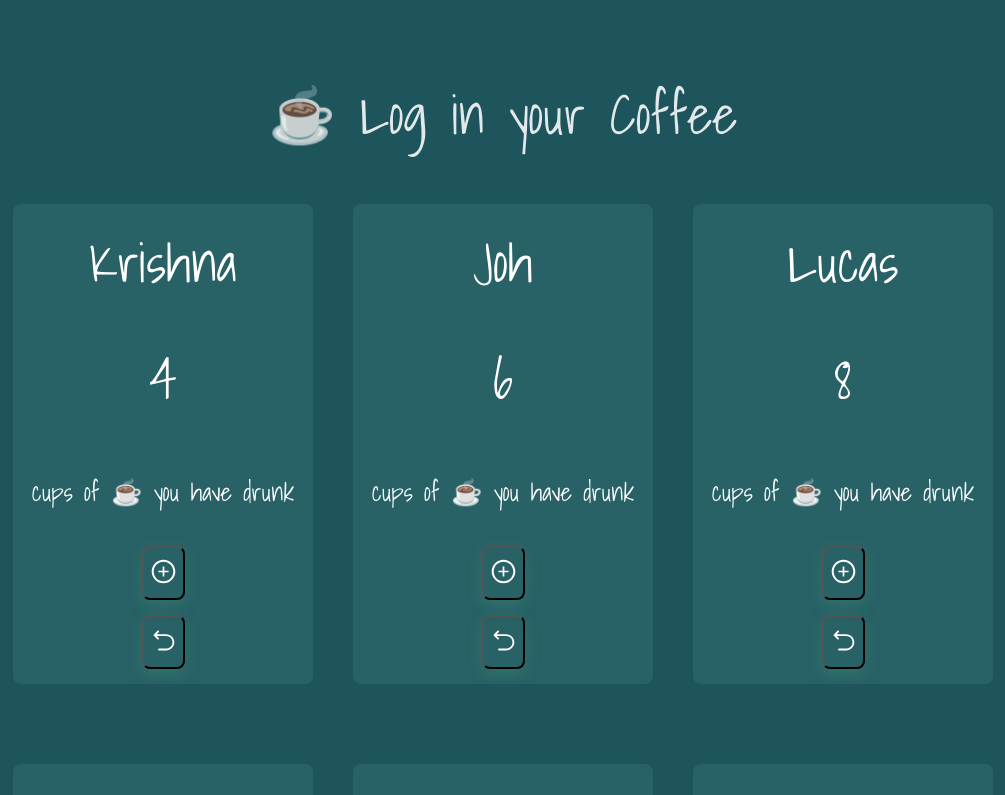
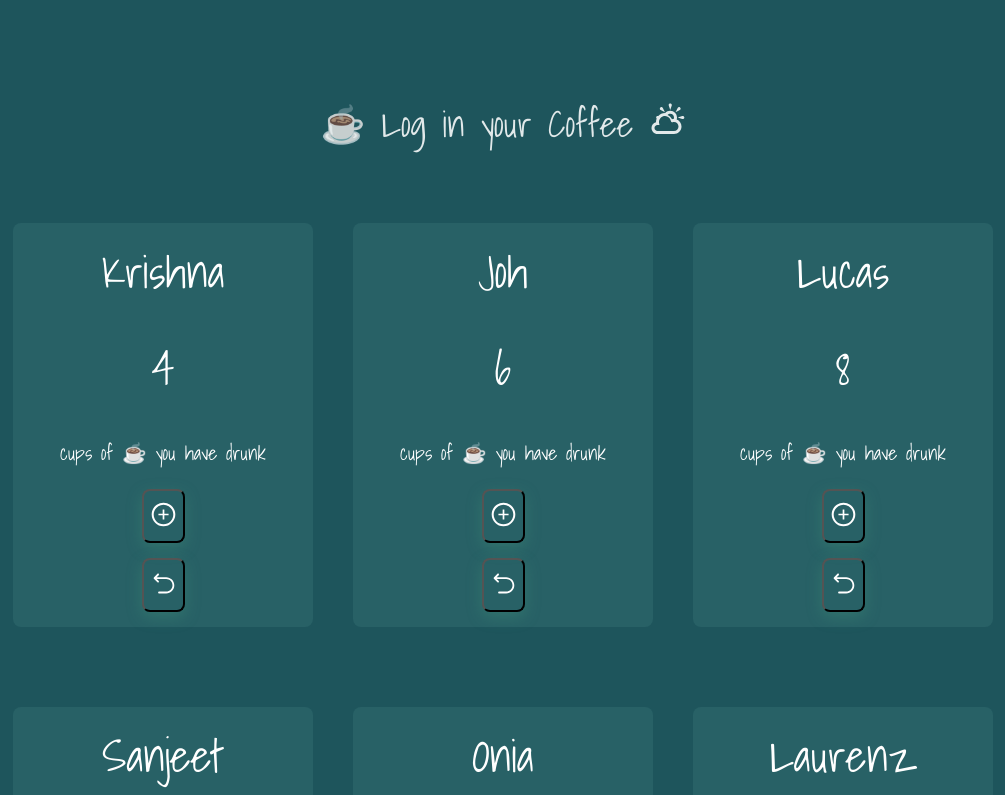
Before and after one commit to KrishnaA01/track-my-coffee-intake, a React (Vite) app: page / in a window 1280 px wide. Shown: the top 795 px of the page, without its empty margins (137-1142 px from the left). Built offline with nearby package versions, Linux system fonts and the light colour scheme.

Commit message:
added weather

```diff
--- a/package.json
+++ b/package.json
@@ -9,6 +9,7 @@
     "preview": "vite preview"
   },
   "dependencies": {
+    "moment": "^2.29.4",
     "react": "^18.2.0",
     "react-dom": "^18.2.0",
     "react-icons": "^4.7.1"
--- a/src/App.jsx
+++ b/src/App.jsx
@@ -1,13 +1,22 @@
-import React from 'react';
+import React, { useState } from 'react';
 import './App.css';
 import Card from './Card';
+import Weather from './Weather';
+import { TiWeatherPartlySunny } from 'react-icons/ti';
+
 
 function App() {
+
+   const [ showWeather, setShowWeather ] = useState(false);
+
+
   return (
     <div className='front_main'>
-      <h1>
-        ☕️ Log in your Coffee
-      </h1>
+      <h2>
+        ☕️ Log in your Coffee <span className='temp_icon'
+        onClick={()=> setShowWeather(!showWeather)}><TiWeatherPartlySunny /></span>
+        { showWeather ? <Weather /> : null }
+      </h2>
       <Card />
     </div>
   )
--- a/src/Card.jsx
+++ b/src/Card.jsx
@@ -1,4 +1,3 @@
-import React, { useState } from 'react';
 import { AiOutlinePlusCircle } from 'react-icons/ai';
 import { RxReset } from 'react-icons/rx';
 
@@ -17,10 +16,10 @@ function Card() {
     <section className='card_container'>
        { userInfo.map((item) => {
             return (
-                <div className='sub_card_container'>
+                <div className='sub_card_container' key={item.name}>
                     <h1>{item.name}</h1>
-                    <h2>{item.cups}</h2>
-                    <h4>cups of ☕️ you have drunk</h4>
+                    <h1>{item.cups}</h1>
+                    <p>cups of ☕️ you have drunk</p>
                     <button><AiOutlinePlusCircle /></button>
                     <button><RxReset /></button>
                 </div>
--- /dev/null
+++ b/src/CityTemp.jsx
@@ -0,0 +1,22 @@
+import React from 'react';
+import moment from 'moment';
+import './city_temp.css';
+
+
+
+const CityTemp = ({ weatherData }) => {
+  return (
+    <section className='temp_wrapper'>
+        <p>📍 {weatherData.name}</p>
+        <p>Temprature 🌡️ {weatherData.main.temp} &deg;C</p>
+        <p>Sunrise ☀️ {new Date(weatherData.sys.sunrise * 1000).toLocaleTimeString('en-IN')}</p>
+        <p>Sunset 🌞 {new Date(weatherData.sys.sunset * 1000).toLocaleTimeString('en-IN')}</p>
+        <p>⛅️ {weatherData.weather[0].main}</p>
+        <p>Humidity 💧 {weatherData.main.humidity} %</p>
+        <p>{moment().format('dddd')}</p>
+        <p>📆 {moment().format('LL')}</p>
+    </section>
+  )
+}
+
+export default CityTemp
--- /dev/null
+++ b/src/Weather.jsx
@@ -0,0 +1,41 @@
+import React from 'react';
+import { useState, useEffect } from 'react'
+import CityTemp from './CityTemp';
+
+
+const Weather = () => {
+
+  const [lat, setLat] = useState([52.51631]);
+  const [long, setLong] = useState([13.31748]);
+  const [data, setData] = useState([]);
+
+  useEffect(() => {
+      const fetchData = async () => {
+        navigator.geolocation.getCurrentPosition(function(position) {
+          setLat(position.coords.latitude);
+          setLong(position.coords.longitude);
+        });
+
+        await fetch(`${import.meta.env.VITE_APP_API_URL}/weather/?lat=${lat}&lon=${long}&units=metric&APPID=${import.meta.env.VITE_APP_API_KEY}`)
+        .then(res => res.json())
+        .then(result => {
+          setData(result)
+          console.log(result);
+        });
+      }
+      fetchData();
+    }, [lat,long])
+
+    return (
+      <div className="App">
+        {(typeof data.main != 'undefined') ? (
+          <CityTemp weatherData={data}/>
+        ): (
+          <div></div>
+        )}
+
+      </div>
+    );
+}
+
+export default Weather
--- /dev/null
+++ b/src/city_temp.css
@@ -0,0 +1,24 @@
+.temp_wrapper {
+    background-color: #286166;
+    padding: 20px 70px;
+    display: flex;
+    margin-top: 35px;
+    align-items: center;
+    justify-content: center;
+    border-radius: 8px;
+    flex-direction: column;
+}
+
+.temp_wrapper p {
+    font-size: 20px;
+    line-height: .5em;
+}
+
+.temp_icon {
+  cursor: pointer;
+  transition:color linear 0.25s;
+}
+
+.temp_icon:hover {
+    color: rgba(220, 137, 220, 0.963);
+}
--- a/src/index.css
+++ b/src/index.css
@@ -27,12 +27,18 @@ body {
   padding: 0;
 }
 
-h1, h2 {
-  font-size: 3em;
+h1 {
+  font-size: 2.5em;
   line-height: 0.5;
 }
-h4 {
-  font-size: 1.4em;
+
+h2 {
+  font-size: 2em;
+
+}
+
+p {
+  font-size: 1.1em;
 }
 
 button {
@@ -49,5 +55,5 @@ button {
   transition:border-color linear 0.25s;
 }
 button:hover {
-  border-color: rgba(249, 161, 249, 0.963);
+  border-color: rgba(220, 137, 220, 0.963);
 }
```
Also changed, not shown: 2 other files (tests, documents, lock files or other folders).
